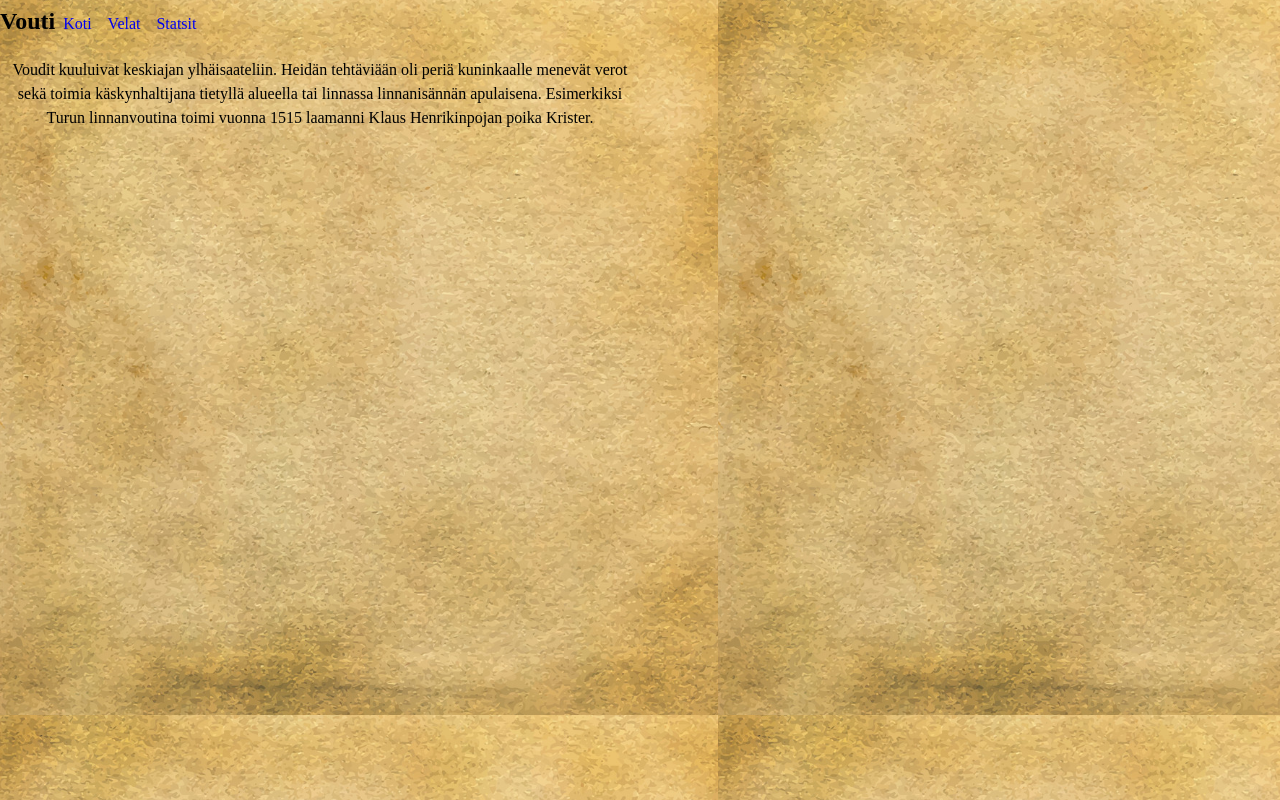
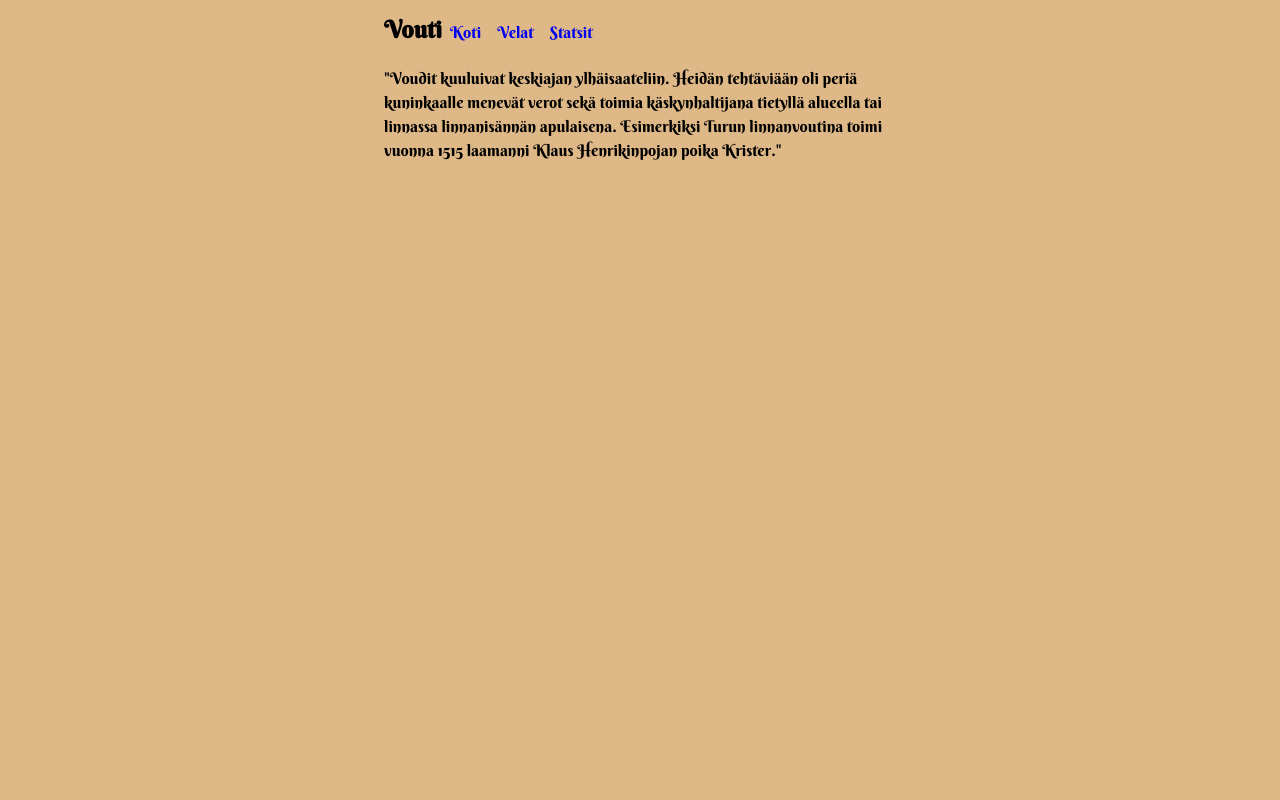
Before and after one commit to teepiik/vouti-frontend, a React (Create React App) app: page / in a window 1280 px wide. Built offline with nearby package versions, Linux system fonts and the light colour scheme; no server answers.

Commit message:
small styling impr, test identify

```diff
--- a/public/index.html
+++ b/public/index.html
@@ -5,6 +5,9 @@
     <meta name="viewport" content="width=device-width, initial-scale=1" />
     <meta name="theme-color" content="#000000" />
     <title>Vouti</title>
+    <style>
+      @import url('https://fonts.googleapis.com/css2?family=Berkshire+Swash&display=swap');
+    </style>
   </head>
   <body>
     <noscript>You need to enable JavaScript to run this app.</noscript>
--- a/src/App.tsx
+++ b/src/App.tsx
@@ -10,7 +10,6 @@ import { Home } from './Components/Home'
 import { Statistics } from './Components/Statistics'
 import { Debt } from './types'
 import debtService from './Services/debts'
-import Background from './bgpic.png'
 
 const App: React.FC = () => {
   const [debts, setDebts] = useState<Array<Debt>>([])
@@ -56,14 +55,13 @@ const App: React.FC = () => {
 
 const GlobalStyle = createGlobalStyle`
   html,
+  @import url('https://fonts.googleapis.com/css2?family=Berkshire+Swash&display=swap');
   body {
     height: 100%;
-    margin: 0px;
-    padding: 0px;
     line-height: 1.5;
     position: relative;
-    background-image: url(${Background});
-    background-color: #cccccc;
+    background-color: burlywood;
+    font-family: 'Berkshire Swash', cursive;
   }
 
   div {
--- a/src/Components/DebtCard.tsx
+++ b/src/Components/DebtCard.tsx
@@ -15,4 +15,7 @@ export const DebtCard: React.FC<Props> = ({ item }) => {
   )
 }
 
-const Card = styled.span``
+const Card = styled.div`
+  box-shadow: 0 4px 8px 0 rgba(0, 0, 0, 0.2);
+  background-color: saddleBrown;
+`
--- a/src/Components/DebtListing.tsx
+++ b/src/Components/DebtListing.tsx
@@ -11,14 +11,13 @@ interface Props {
 }
 
 export const DebtListing: React.FC<Props> = ({ items, analytics }) => {
+  analytics.identify('user-id-222', {
+    Role: 'Test-Role',
+  })
   analytics.page()
-  analytics.identify('user-id-222', {
-    firstName: 'test',
-    lastName: 'dummy',
-    email: 'foo@foo.com',
-  })
   console.log(items)
   return (
+    <DebtListingDiv>
       <ListingWrapper>
         {items?.map((item, i) => (
           <li key={i}>
@@ -26,9 +25,15 @@ export const DebtListing: React.FC<Props> = ({ items, analytics }) => {
           </li>
         ))}
       </ListingWrapper>
+    </DebtListingDiv>
   )
 }
 
 const ListingWrapper = styled.ul`
   list-style-type: none;
 `
+
+const DebtListingDiv = styled.div`
+  margin: auto;
+  max-width: 32rem;
+`
--- a/src/Components/Header.tsx
+++ b/src/Components/Header.tsx
@@ -27,6 +27,8 @@ const HeaderWrapper = styled.header`
   padding: 0.2rem 0;
   border-bottom: red;
   z-index: 10;
+  margin: auto;
+  max-width: 32rem;
 `
 
 const Menubar = styled.nav`
--- a/src/Components/Home.tsx
+++ b/src/Components/Home.tsx
@@ -7,21 +7,24 @@ interface Props {
 }
 
 export const Home: React.FC<Props> = ({ analytics }) => {
+  analytics.identify('user-id-222', {
+    Role: 'Test-Role',
+  })
   analytics.page()
   return (
     <Homepage>
       <VoutiText>
-        Voudit kuuluivat keskiajan ylhäisaateliin. Heidän tehtäviään oli periä
+        "Voudit kuuluivat keskiajan ylhäisaateliin. Heidän tehtäviään oli periä
         kuninkaalle menevät verot sekä toimia käskynhaltijana tietyllä alueella
         tai linnassa linnanisännän apulaisena. Esimerkiksi Turun linnanvoutina
-        toimi vuonna 1515 laamanni Klaus Henrikinpojan poika Krister.
+        toimi vuonna 1515 laamanni Klaus Henrikinpojan poika Krister."
       </VoutiText>
     </Homepage>
   )
 }
 
-const Homepage = styled.div``
-const VoutiText = styled.p`
-  text-align: center;
-  width: 50%;
+const Homepage = styled.div`
+  margin: auto;
+  max-width: 32rem;
 `
+const VoutiText = styled.p``
--- a/src/Components/Statistics.tsx
+++ b/src/Components/Statistics.tsx
@@ -10,7 +10,7 @@ export const Statistics: React.FC<Props> = ({ analytics }) => {
   analytics.page()
   return (
     <Statspage>
-      <h1>Stats</h1>
+      <h1>Pistepörssi</h1>
       <p>Coming soon</p>
     </Statspage>
   )
```
Also changed, not shown: src/bgpic.png (deleted). Lines whose indentation alone changed are shown as unchanged.
